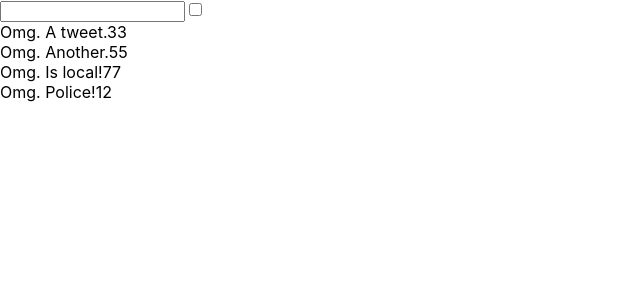
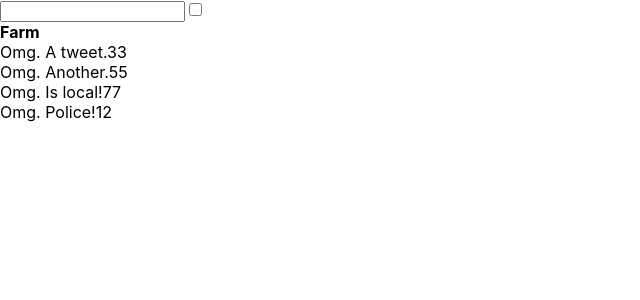
Before and after one commit to AlessandroCopler/esempio-react-tweet, a React (Create React App) app: page / in a window 1280 px wide. Shown: the top 300 px of the page, without its empty margins (0-640 px from the left). Built offline with nearby package versions, Linux system fonts and the light colour scheme.

Commit message:
print category

```diff
--- a/src/TweetCategory.js
+++ b/src/TweetCategory.js
@@ -4,6 +4,7 @@ import { TweetRow } from "./TweetRow"
 export const TweetCategory = (props) => {
 
     const {tweets,tweetFilter,tweetCheckLocal} = props
+    let category = ""
 
     const listOfTweetsFIlteredText = tweets.filter(function (tweet) {
         if(tweetFilter === ""){
@@ -23,12 +24,15 @@ export const TweetCategory = (props) => {
         }
     })
 
-    const listOfTweets = listOfTweetsFIlteredCheck.map((tweet) =>
-        <TweetRow tweet={tweet} />
-    )
+    const listOfTweets = listOfTweetsFIlteredCheck.map((tweet) => {
+        category = tweet.category
+        return <TweetRow tweet={tweet} />
+    })
 
     return(
         <>
+            <br/>
+            <b>{category}</b>
             {listOfTweets}
         </>
     )
```
